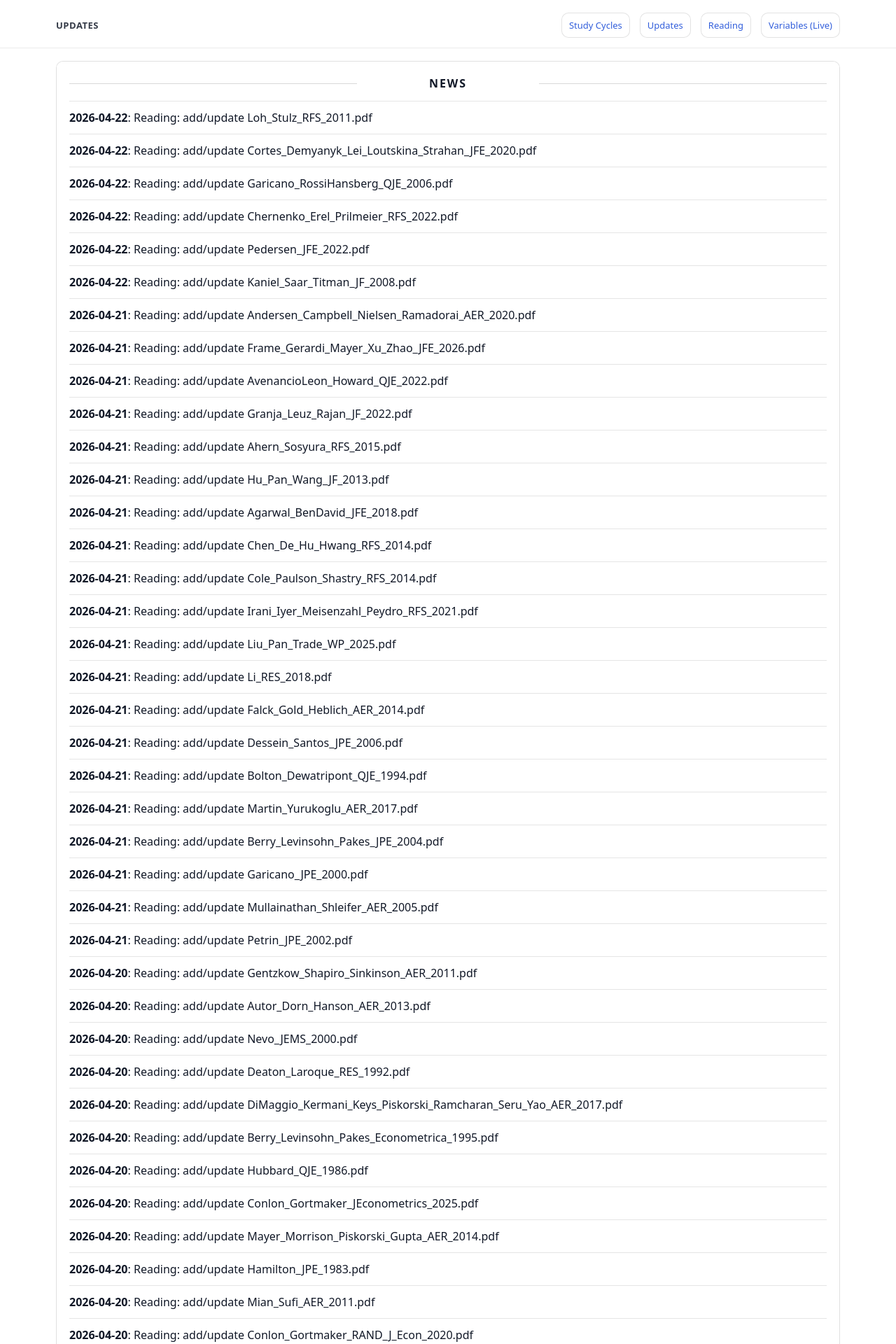
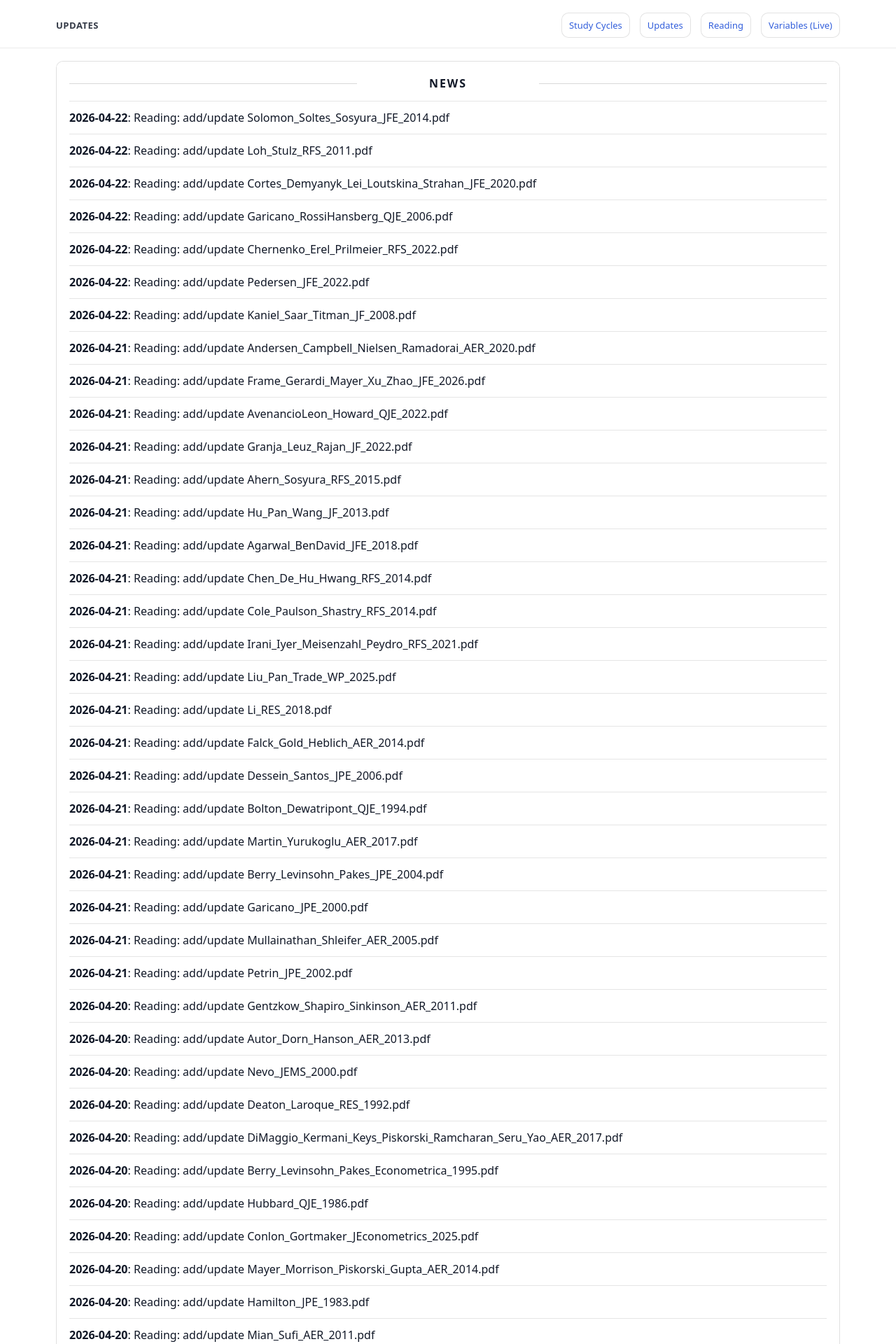
Before and after one commit to yaxinzn/study-archive, a Jekyll site: the page built from updates/index.md, in a window 1280 px wide. Shown: the top 1920 px of the page at 70% size. Built offline with Jekyll 4.4.1, drawn with Linux system fonts in a browser that asks for light colours; some of the changed text lies outside the part shown.

Commit message:
chore: update NEWS feed

```diff
--- a/_data/news.yml
+++ b/_data/news.yml
@@ -1,4 +1,7 @@
 # Auto-generated update history (sorted newest -> oldest). Do not edit manually.
+- ts: "1776812588"
+  date: "2026-04-22"
+  title: "Reading: add/update Solomon_Soltes_Sosyura_JFE_2014.pdf"
 - ts: "1776811724"
   date: "2026-04-22"
   title: "Reading: add/update Loh_Stulz_RFS_2011.pdf"
```
